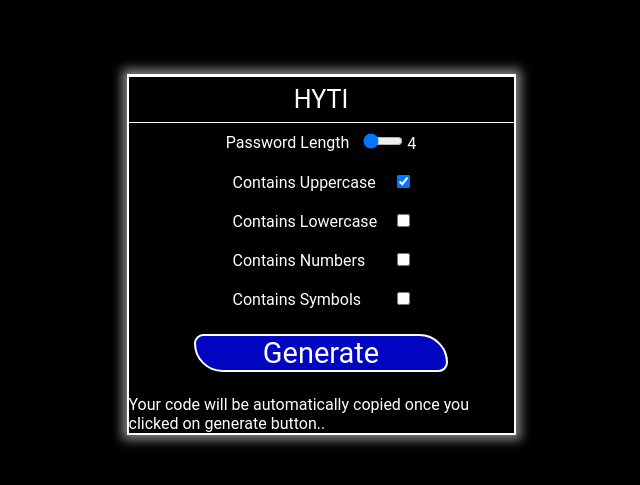
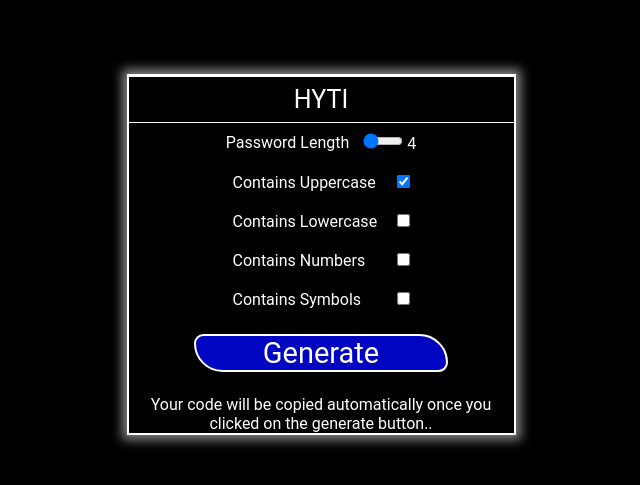
Before and after one commit to Aqib-git04/Password-generator, a plain HTML site: page index.html in a window 1280 px wide. Shown: the part 127-612 px from the top of the page, without its empty margins (319-959 px from the left). Drawn offline with Linux system fonts and the light colour scheme.

Commit message:
all completed

```diff
--- a/index.html
+++ b/index.html
@@ -73,7 +73,7 @@
                     Generate
                 </button>
             </div>
-            <p>Your code will be automatically copied once you clicked on generate button..</p>
+            <p>Your code will be copied automatically once you clicked on the generate button..</p>
         </div>
     </div>
     <script src="app.js"></script>
--- a/style.css
+++ b/style.css
@@ -50,6 +50,9 @@ button {
     border-top-right-radius: 64px;
     border-bottom-left-radius: 64px;
     background-color: #0005c1;
+}
+p {
+    text-align: center;
 }
 
 .box {
```
